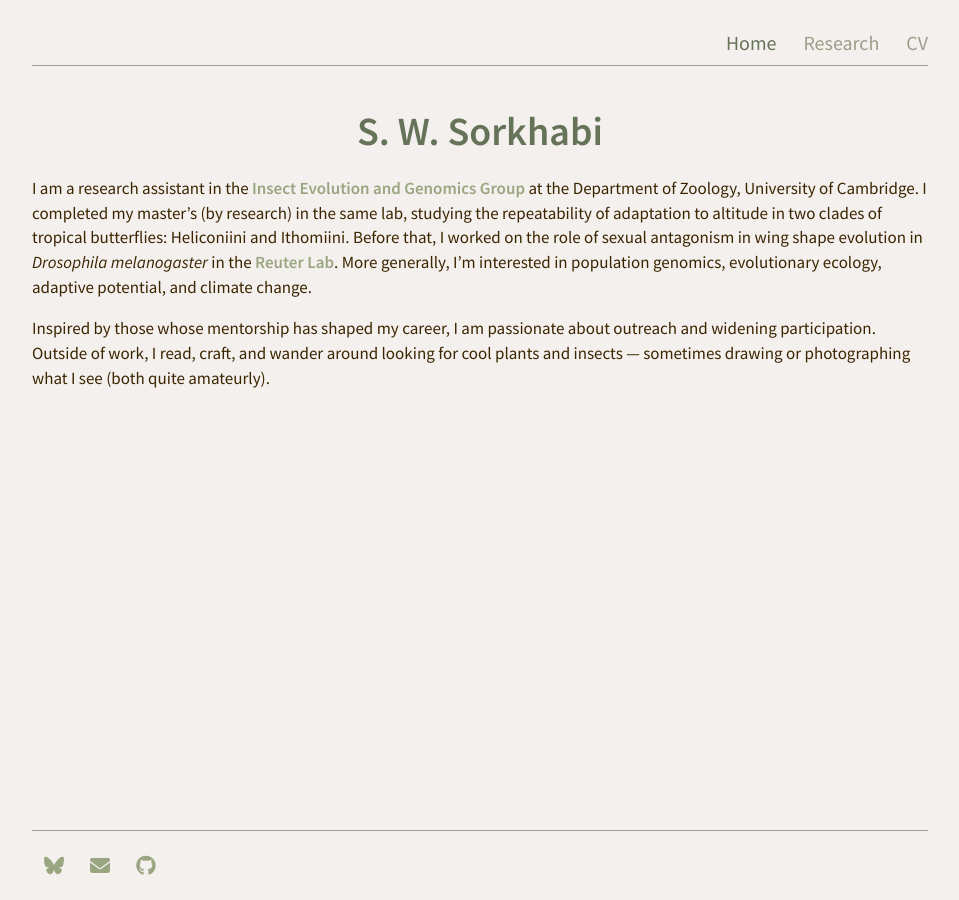
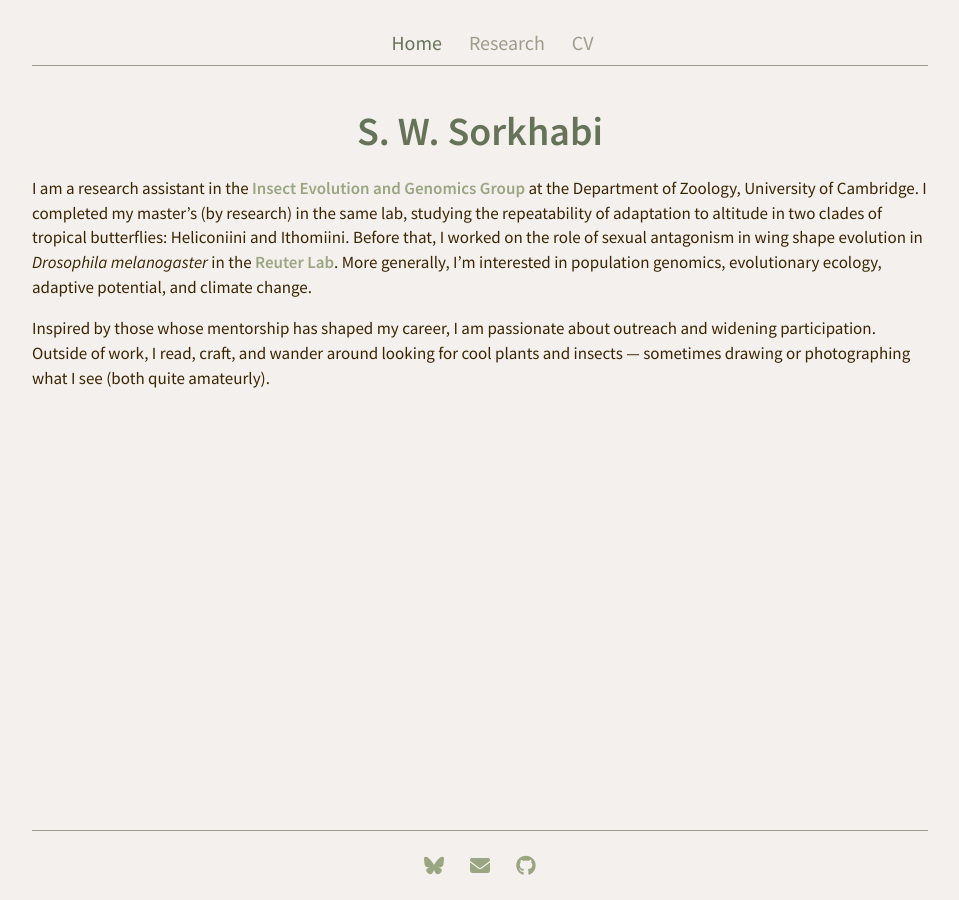
Before and after one commit to ssorkhabi/ssorkhabi.github.io, a Jekyll site: the page built from index.md, in a window 1280 px wide. Shown: the whole page, without its empty margins (160-1119 px from the left). Built offline with Jekyll 4.4.1, drawn with Linux system fonts in a browser that asks for light colours.

Commit message:
Change text alignment to center in main.css

```diff
--- a/css/main.css
+++ b/css/main.css
@@ -118,7 +118,7 @@ h1 {
   top: 0;
   z-index: 2;
   padding: 3rem 0 1rem;
-  text-align: right;
+  text-align: center;
   border-bottom: 1px solid var(--border);
   background-color: var(--cream);
 }
@@ -233,6 +233,7 @@ footer {
   margin: 0 auto;
   width: 70%;
   z-index: 1;
+  text-align: center;
   border-top: 1px solid var(--border);
   background-color: var(--cream);
 }
```
